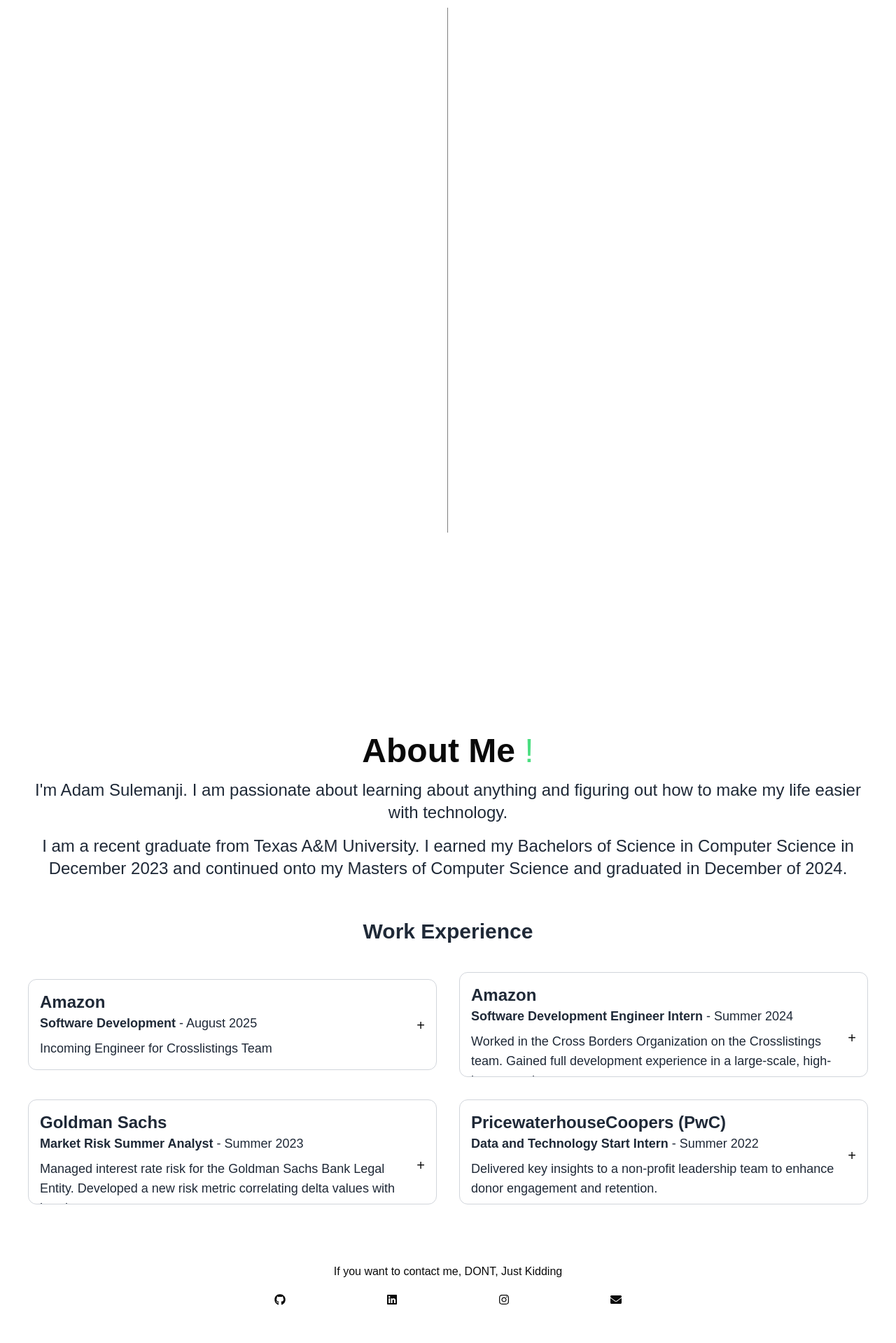
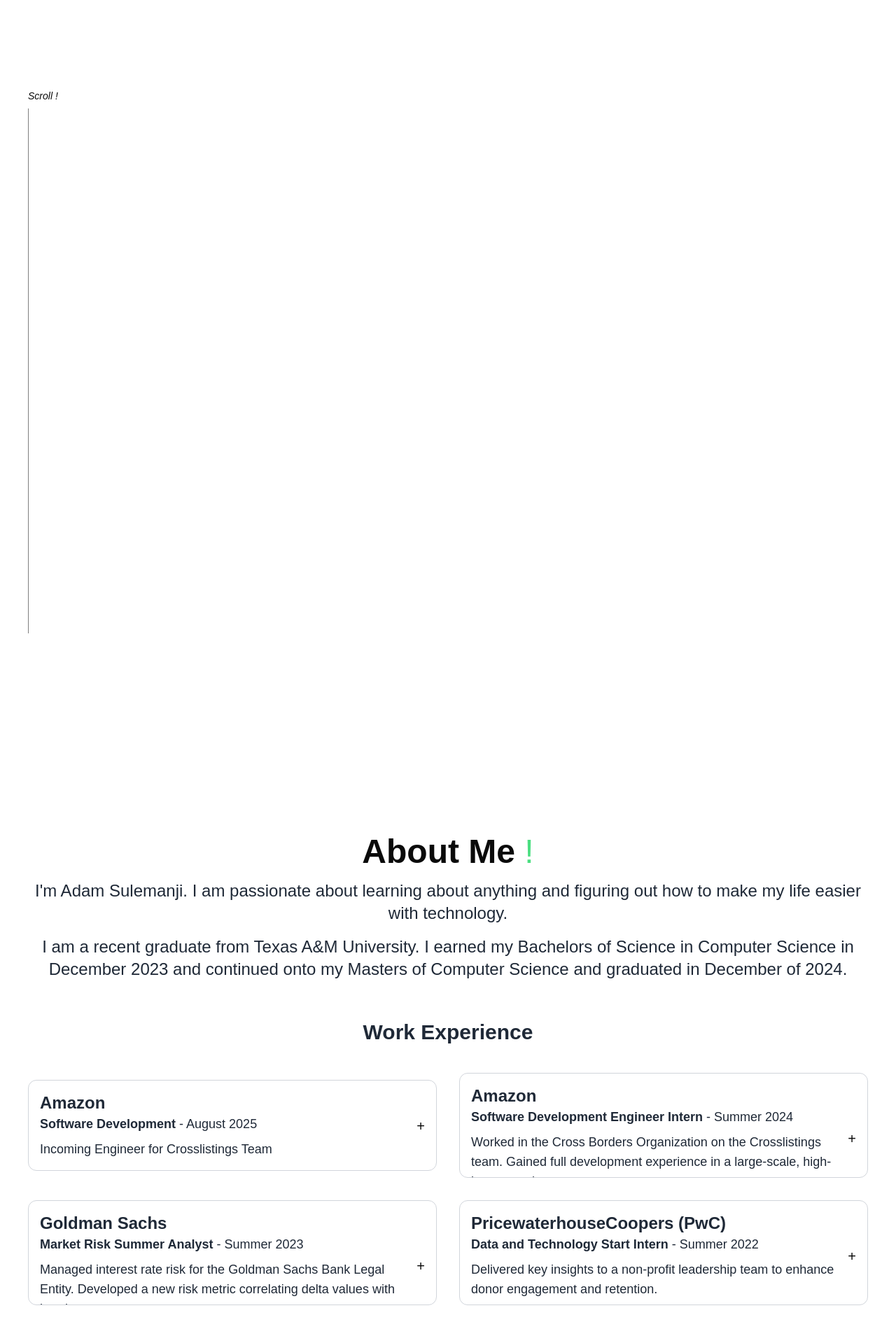
Before and after one commit to adamsulemanji/PersonalWebsite, a Next.js app in the folder frontend/: page / in a window 1280 px wide. Shown: the part 441-2360 px from the top of the page at 70% size. Before the commit the page ends 2326 px from the top, so only its background shows below. Built offline with nearby package versions, Linux system fonts and the light colour scheme.

Commit message:
Moving location of vertical line, Updating section IDs

```diff
--- a/frontend/src/app/page.tsx
+++ b/frontend/src/app/page.tsx
@@ -18,7 +18,7 @@ export default function Home() {
       <NavBar />
       <main className="flex flex-col gap-8 row-start-2 items-center sm:items-center">
         <section
-          id="about"
+          id="section-about"
           className="text-6xl text-center relative one group "
         >
           <div className="text-left">
@@ -32,14 +32,14 @@ export default function Home() {
           <span className="absolute mt-5 -bottom-5 left-0 w-0 transition-all h-2 bg-green-400 group-hover:w-full dark:bg-blue-500"></span>
         </section>
         <section
-          id="projects"
+          id="section-projects"
           className="text-lg text-center transition-opacity duration-500 mt-5"
         >
           This website is still under construction. Check back soon for updates
           !
         </section>
         <section
-          id="fun"
+          id="section-fun"
           className={`w-full overflow-hidden whitespace-nowrap ${styles.marqueeContainer} transition-opacity duration-500 mt-5`}
         >
           <div className={`w-full ${styles.marquee}`}>
@@ -50,10 +50,11 @@ export default function Home() {
             </span>
           </div>
         </section>
-        <div className="flex flex-col items-center">
+        <section className="w-full mt-36">
+          <div className="left-8 sm:left-20 items-center">
             <p className="text-sm italic mb-2">Scroll !</p>
-          <div className="flex items-center">
-            <svg height="750" width="1" className="">
+            <div>
+              <svg height="750" width="1">
                 <line
                   x1="1"
                   y1="0"
@@ -66,7 +67,9 @@ export default function Home() {
               </svg>
             </div>
           </div>
-        <section className="mt-64 items-center" id="about">
+        </section>
+
+        <section className="mt-64 items-center" id="section-about">
           <div className="text-2xl flex flex-col gap-4 w-full max-w-[1200px] items-center">
             <div className="flex flex-col gap-4 items-center">
               <span className="text-5xl">
@@ -128,7 +131,10 @@ export default function Home() {
           </div>
         </section>
       </main>
-      <footer id="contact" className="transition-opacity duration-500 mt-20">
+      <footer
+        id="section-contact"
+        className="transition-opacity duration-500 mt-20"
+      >
         <h6 className="flex items-center justify-center mb-5">
           If you want to contact me, DONT, Just Kidding{" "}
         </h6>
--- a/frontend/src/components/NavBar.tsx
+++ b/frontend/src/components/NavBar.tsx
@@ -24,19 +24,19 @@ interface NavItem {
 const navItems: NavItem[] = [
   {
     title: "About",
-    id: "about",
+    id: "section-about",
   },
   {
     title: "Projects",
-    id: "projects",
+    id: "section-projects",
   },
   {
     title: "Fun Things",
-    id: "fun",
+    id: "section-fun",
   },
   {
     title: "Contact",
-    id: "contact",
+    id: "section-contact",
   },
 ];
 
```
Also changed, not shown: frontend/src/favicon/site.webmanifest (renamed from frontend/public/site.webmanifest). Lines whose indentation alone changed are shown as unchanged.
